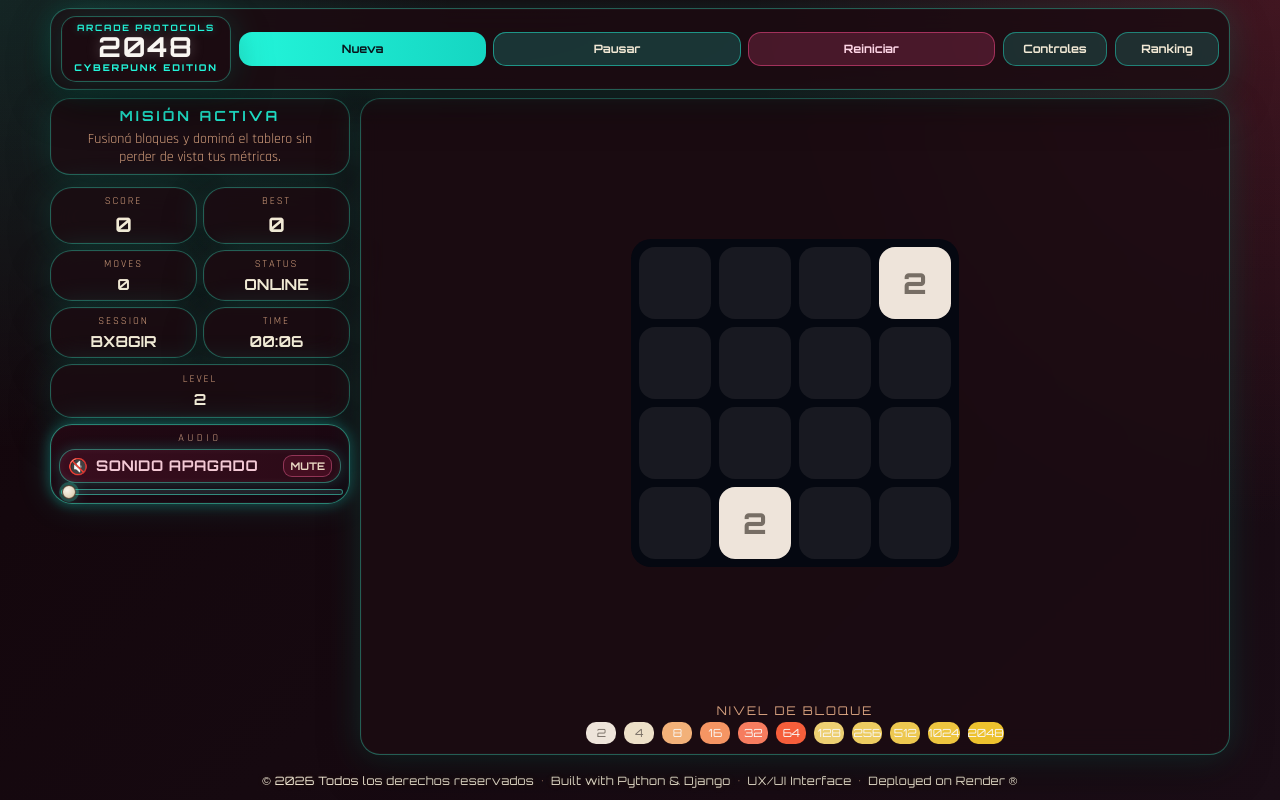
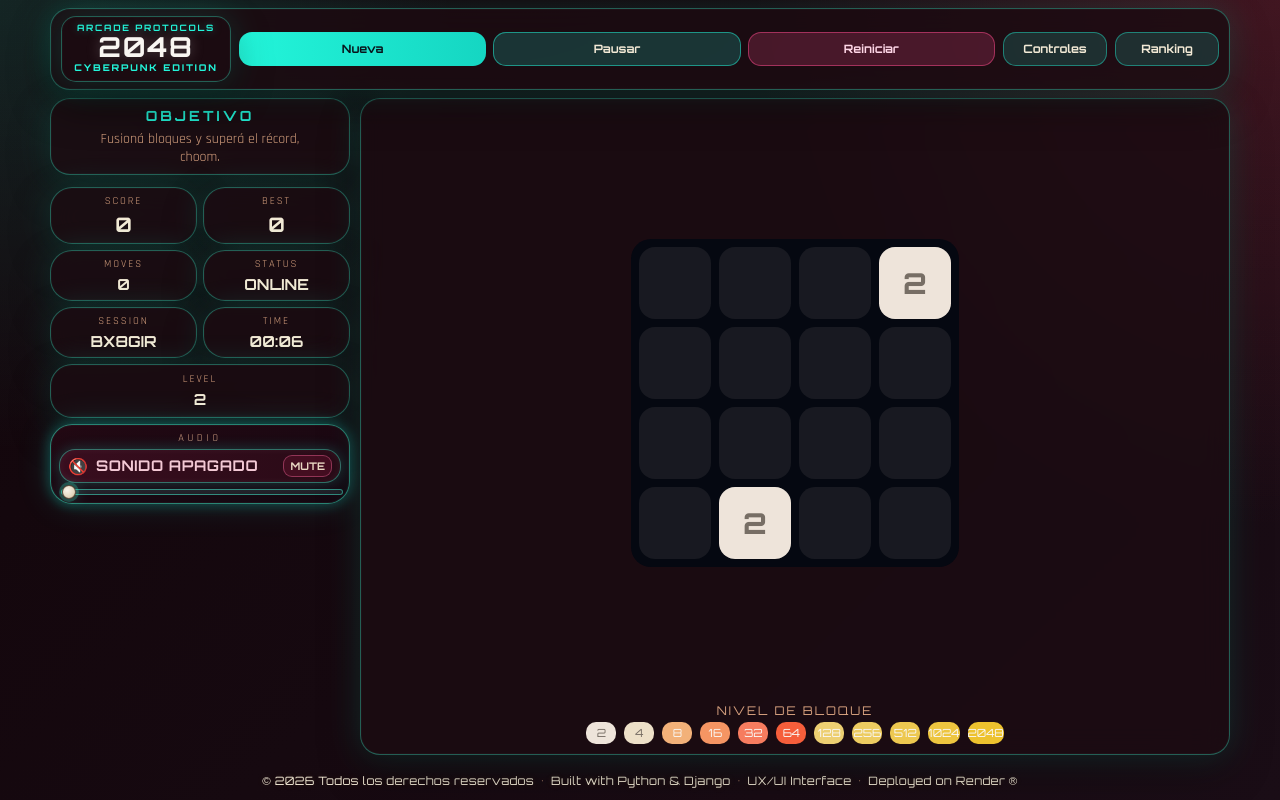
Before and after one commit to lu-developer476/2048, a Django app: page / in a window 1280 px wide. Run offline with Django 5.2, Linux system fonts and the light colour scheme; data that the repository does not hold is empty.

Commit message:
Update Spanish objective copy (#14)

```diff
--- a/core/templates/core/index.html
+++ b/core/templates/core/index.html
@@ -54,8 +54,8 @@
   <main class="game-shell">
     <section class="hud">
       <div class="brand-box panel-glow">
-        <p class="eyebrow">Misión activa</p>
-        <p class="tagline">Fusioná bloques y dominá el tablero sin perder de vista tus métricas.</p>
+        <p class="eyebrow">Objetivo</p>
+        <p class="tagline">Fusioná bloques y superá el récord, choom.</p>
       </div>
 
       <div class="stats-grid">
```
